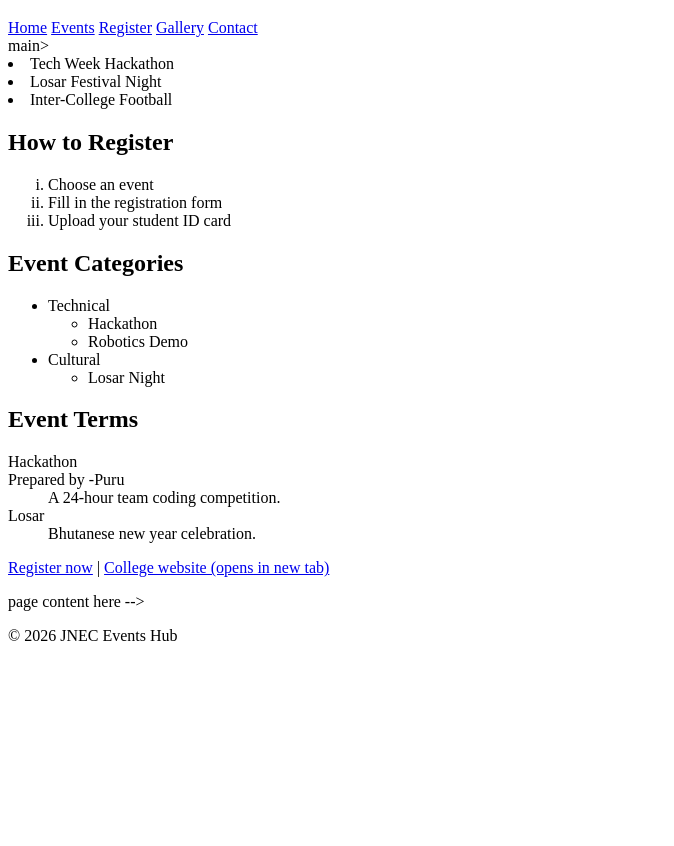
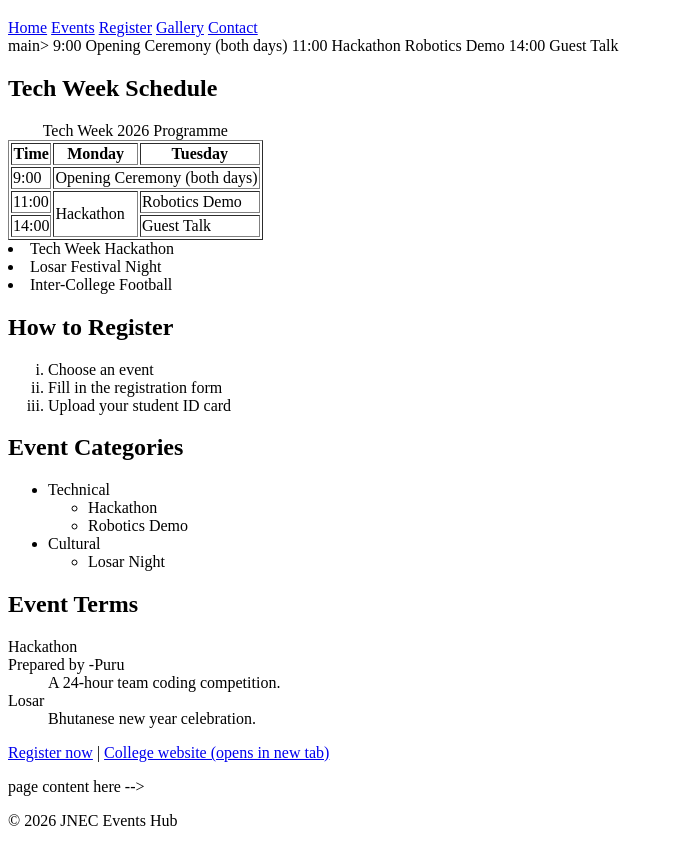
Before and after one commit to dawatsheringtamang121-cell/events_hub, a plain HTML site: page events.html in a window 1280 px wide. Shown: the part 61-907 px from the top of the page, without its empty margins (0-674 px from the left). Before the commit the page ends 800 px from the top, so only its background shows below. Drawn offline with Linux system fonts and the light colour scheme.

Commit message:
P2: schedule table with merged cells

```diff
--- a/events.html
+++ b/events.html
@@ -17,6 +17,45 @@
 </nav>
 </header>
 main>
+<tr>
+    <td>9:00</td>
+    <td colspan="2">Opening Ceremony (both days)</td>
+</tr>
+
+<tr>
+    <td>11:00</td>
+    <td rowspan="2">Hackathon</td>
+    <td>Robotics Demo</td>
+</tr>
+
+<tr>
+    <td>14:00</td>
+    <td>Guest Talk</td>
+</tr>
+<h2>Tech Week Schedule</h2>
+<table border="1">
+<caption>Tech Week 2026 Programme</caption>
+<thead>
+<tr><th>Time</th><th>Monday</th><th>Tuesday</th></tr>
+</thead>
+<tbody>
+<tr>
+<td>9:00</td>
+<td colspan="2">Opening Ceremony (both days)</td>
+</tr>
+<tr>
+<td>11:00</td>
+<td rowspan="2">Hackathon</td>
+<td>Robotics Demo</td>
+</tr>
+<tr>
+<td>14:00</td>
+<td>Guest Talk</td>
+</tr>
+</tbody>
+</table>
+
+
 <!-- <h2>Upcoming Events</h2>
 <ul>                             <!-- unordered list -->
   <li>Tech Week Hackathon</li>
```
